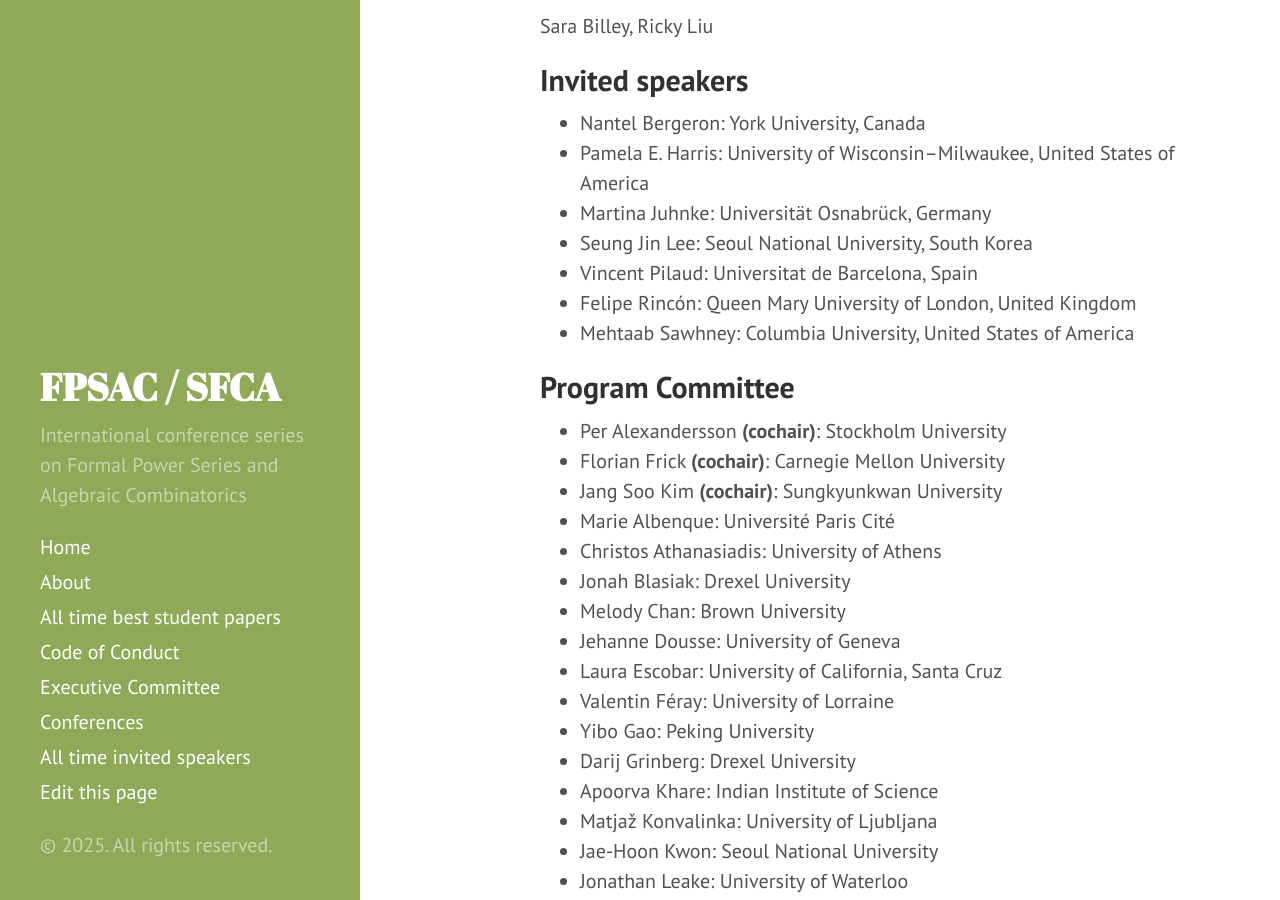
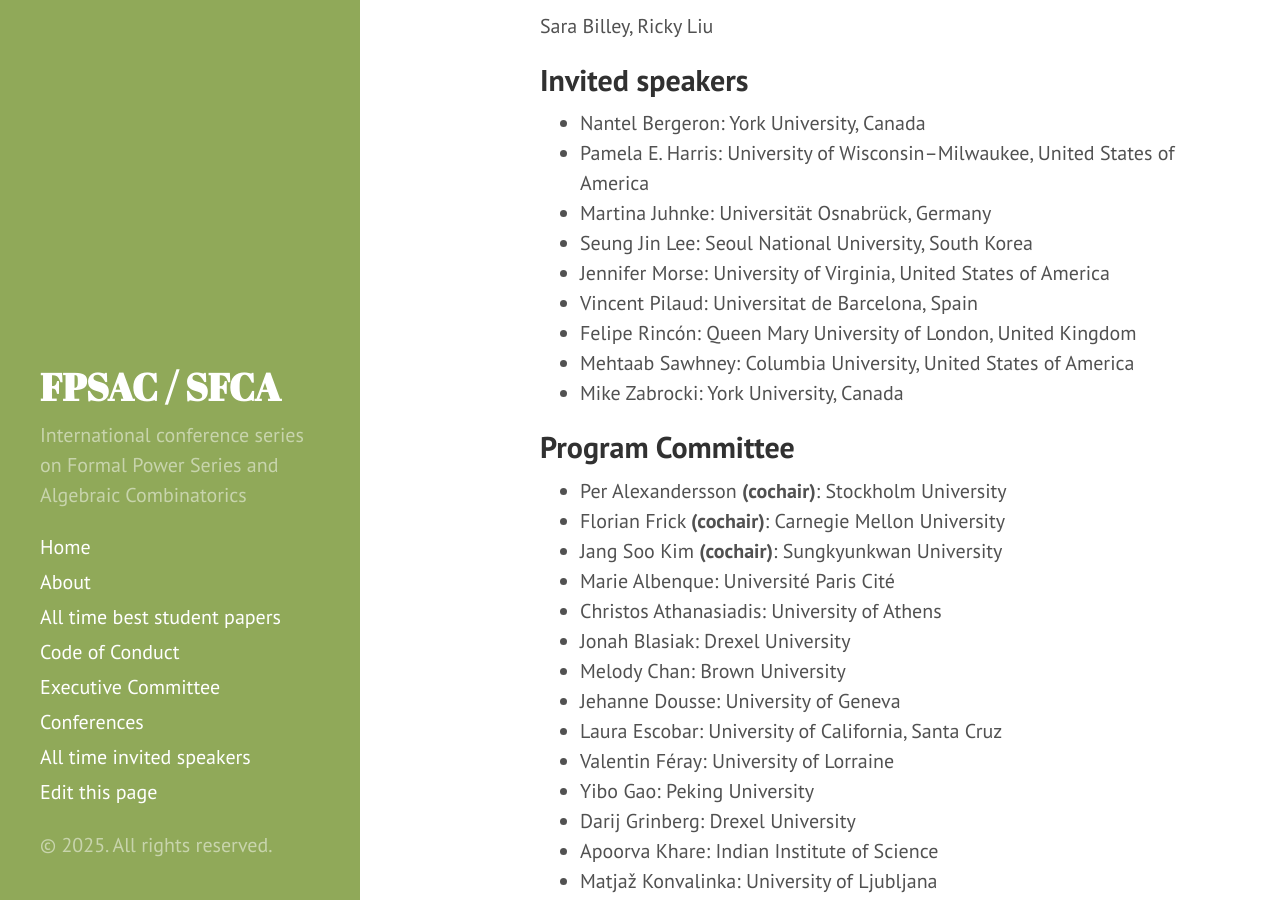
Before and after one commit to FPSAC/FPSAC.github.io, a Jekyll site: the page built from _confs/fpsac-2026.md, in a window 1280 px wide and 900 px high, scrolled down 544 px. Built offline with Jekyll 4.4.1, drawn with Linux system fonts in a browser that asks for light colours.

Commit message:
add 2026 memorial lecturers

```diff
--- a/_confs/fpsac-2026.md
+++ b/_confs/fpsac-2026.md
@@ -17,12 +17,16 @@
   affiliation: Universität Osnabrück, Germany
 - name: Seung Jin Lee
   affiliation: Seoul National University, South Korea
+- name: Jennifer Morse
+  affiliation: University of Virginia, United States of America
 - name: Vincent Pilaud
   affiliation: Universitat de Barcelona, Spain
 - name: Felipe Rincón
   affiliation: Queen Mary University of London, United Kingdom
 - name: Mehtaab Sawhney
   affiliation: Columbia University, United States of America
+- name: Mike Zabrocki
+  affiliation: York University, Canada
 
 program_committee:
 - name: Per Alexandersson
```
